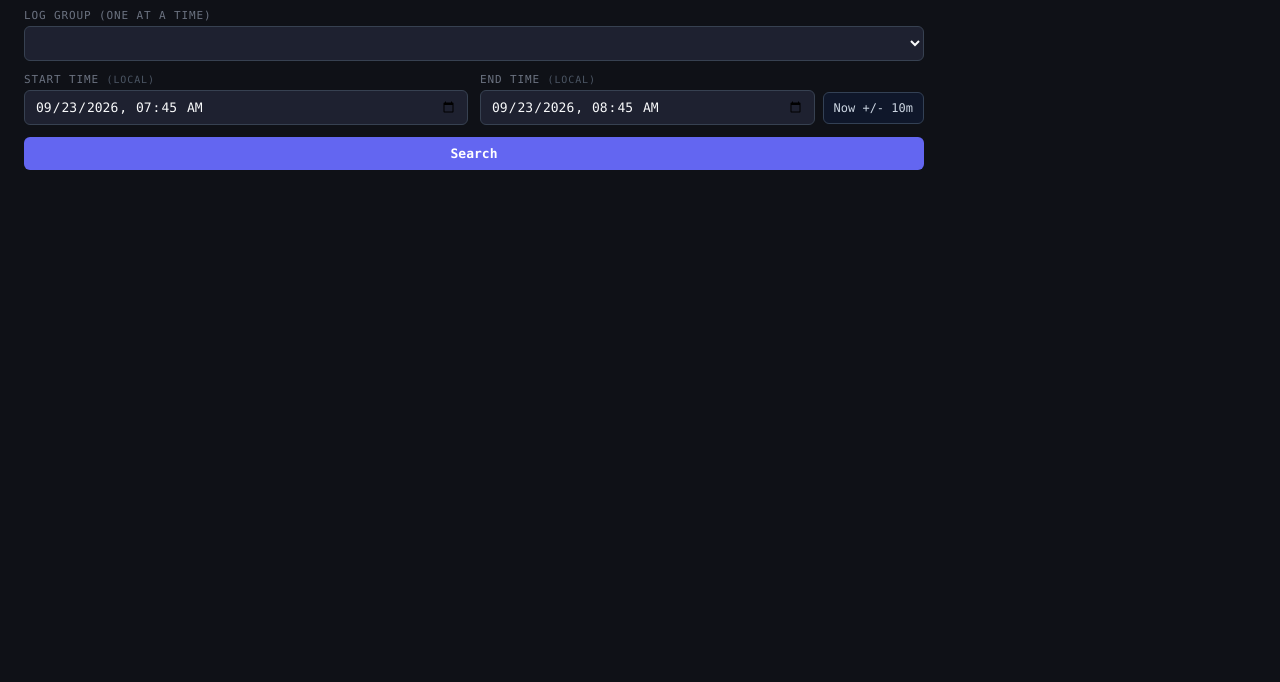
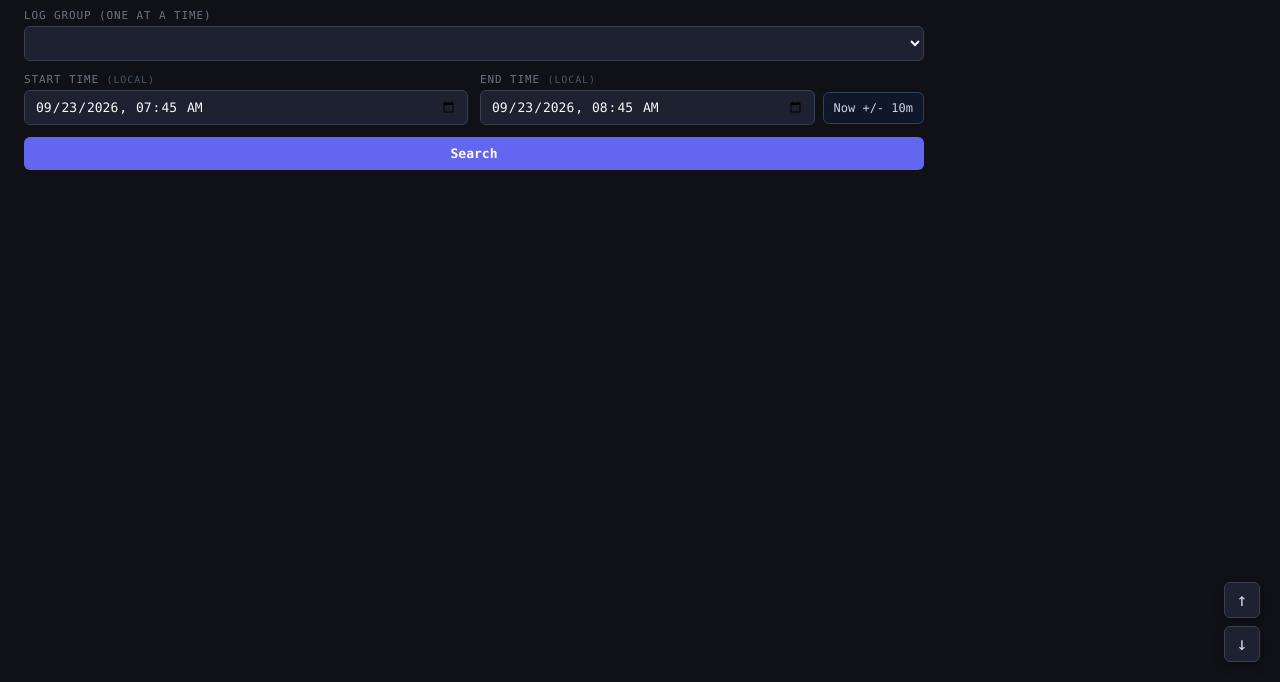
Before and after one commit to AngelVlc/cloudwatch-logs-viewer, a website: page client/index.html in a window 1280 px wide. Shown: the part 118-800 px from the top of the page. Drawn offline with Linux system fonts and the light colour scheme; no server answers.

Commit message:
Add quick navigation for long log results

```diff
--- a/client/index.html
+++ b/client/index.html
@@ -232,6 +232,49 @@
     #status.loading { background: #1e2130; color: #9ca3af; display: block; }
     #status.error   { background: #4b1c1c; color: #f87171; display: block; }
     #status.empty   { background: #1e2130; color: #9ca3af; display: block; }
+
+    /* ── Page navigation ────────────────────────────────────────────────── */
+    #page-navigation {
+      position: fixed;
+      right: 20px;
+      bottom: 20px;
+      z-index: 10;
+      display: flex;
+      flex-direction: column;
+      gap: 8px;
+    }
+    .page-nav-btn {
+      width: 36px;
+      height: 36px;
+      display: grid;
+      place-items: center;
+      background: #1e2130;
+      color: #cbd5e1;
+      border: 1px solid #374151;
+      border-radius: 6px;
+      font-family: inherit;
+      font-size: 18px;
+      line-height: 1;
+      cursor: pointer;
+      box-shadow: 0 4px 12px rgb(0 0 0 / 25%);
+      transition: background 0.15s, border-color 0.15s, opacity 0.15s;
+    }
+    .page-nav-btn:hover {
+      background: #2a2f42;
+      border-color: #6366f1;
+    }
+    .page-nav-btn:focus-visible {
+      outline: 2px solid #a5b4fc;
+      outline-offset: 2px;
+    }
+    .page-nav-btn[hidden] { display: none; }
+
+    @media (max-width: 600px) {
+      #page-navigation {
+        right: 12px;
+        bottom: 12px;
+      }
+    }
   </style>
 </head>
 <body>
@@ -283,6 +326,11 @@
   </div>
 
   <div id="log-output"></div>
+
+  <nav id="page-navigation" aria-label="Page navigation" hidden>
+    <button type="button" class="page-nav-btn" id="scroll-top" aria-label="Go to top" title="Go to top">↑</button>
+    <button type="button" class="page-nav-btn" id="scroll-bottom" aria-label="Go to bottom" title="Go to bottom">↓</button>
+  </nav>
 
   <script>
     let allLogs = [];
@@ -383,6 +431,14 @@
     document.getElementById('quick-now-range').addEventListener('click', setNowPlusMinusTenMinutes);
     document.getElementById('copy-logs').addEventListener('click', copyLogs);
     document.getElementById('download-logs').addEventListener('click', downloadLogs);
+    document.getElementById('scroll-top').addEventListener('click', () => {
+      window.scrollTo({ top: 0, behavior: 'smooth' });
+    });
+    document.getElementById('scroll-bottom').addEventListener('click', () => {
+      window.scrollTo({ top: document.documentElement.scrollHeight, behavior: 'smooth' });
+    });
+    window.addEventListener('scroll', updatePageNavigation, { passive: true });
+    window.addEventListener('resize', updatePageNavigation);
 
     function renderLogs() {
       const showDebug  = document.getElementById('toggle-debug').checked;
@@ -415,6 +471,14 @@
         `;
         output.appendChild(line);
       });
+
+      updatePageNavigation();
+    }
+
+    function updatePageNavigation() {
+      const navigation = document.getElementById('page-navigation');
+      const hasScrollableContent = document.documentElement.scrollHeight > window.innerHeight + 1;
+      navigation.hidden = !hasScrollableContent;
     }
 
     // Convert a CloudWatch UTC timestamp (e.g. "2026-05-18 14:17:32.639") to local HH:MM:SS.mmm
@@ -463,6 +527,7 @@
       document.getElementById('filter-count').textContent = '';
       document.getElementById('log-output').innerHTML = '';
       allLogs = [];
+      updatePageNavigation();
     }
     function escapeHtml(str) {
       return String(str)
@@ -532,6 +597,7 @@
     // ── Init ───────────────────────────────────────────────────────────────
     loadConfig();
     prefillTimes();
+    updatePageNavigation();
   </script>
 </body>
 </html>
```
